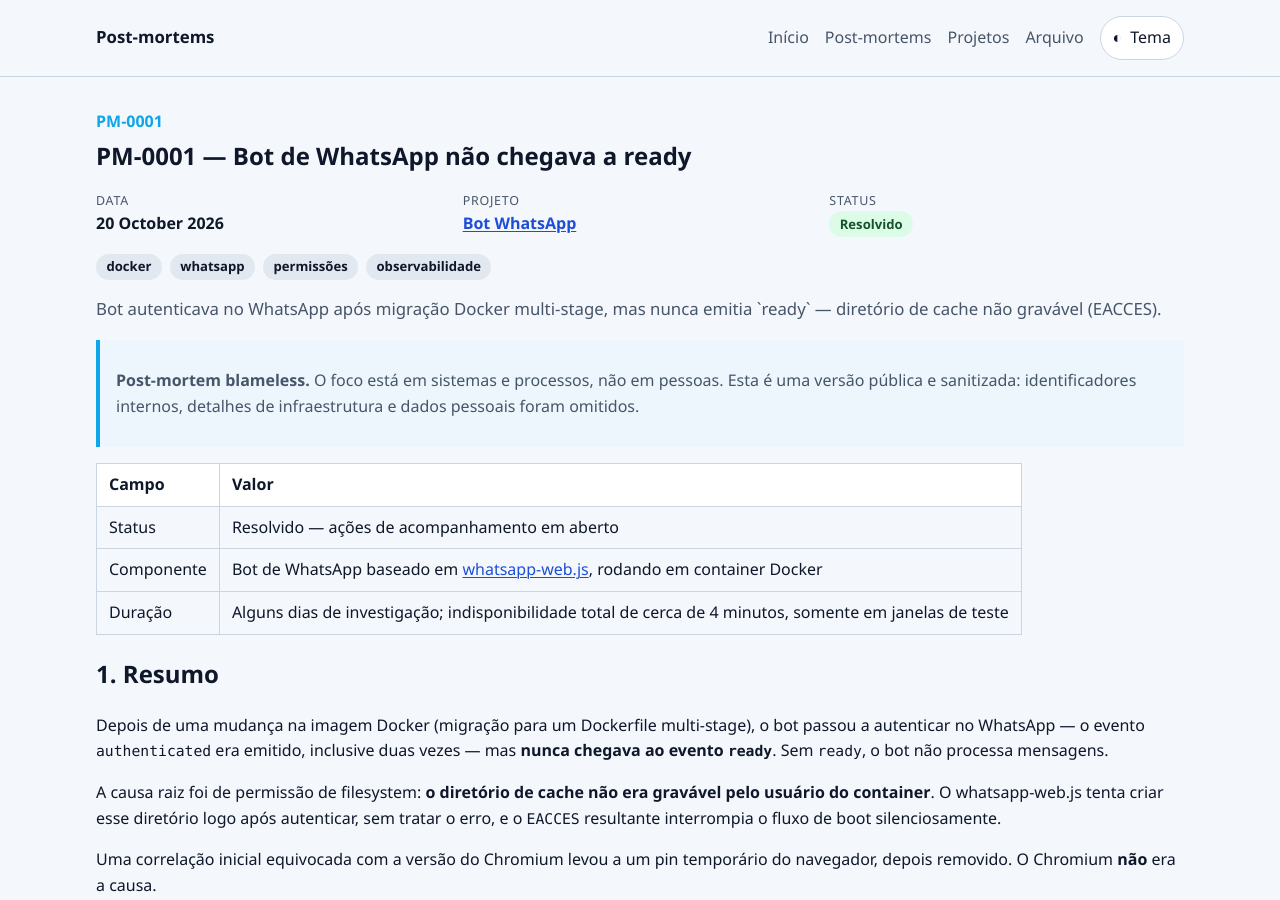
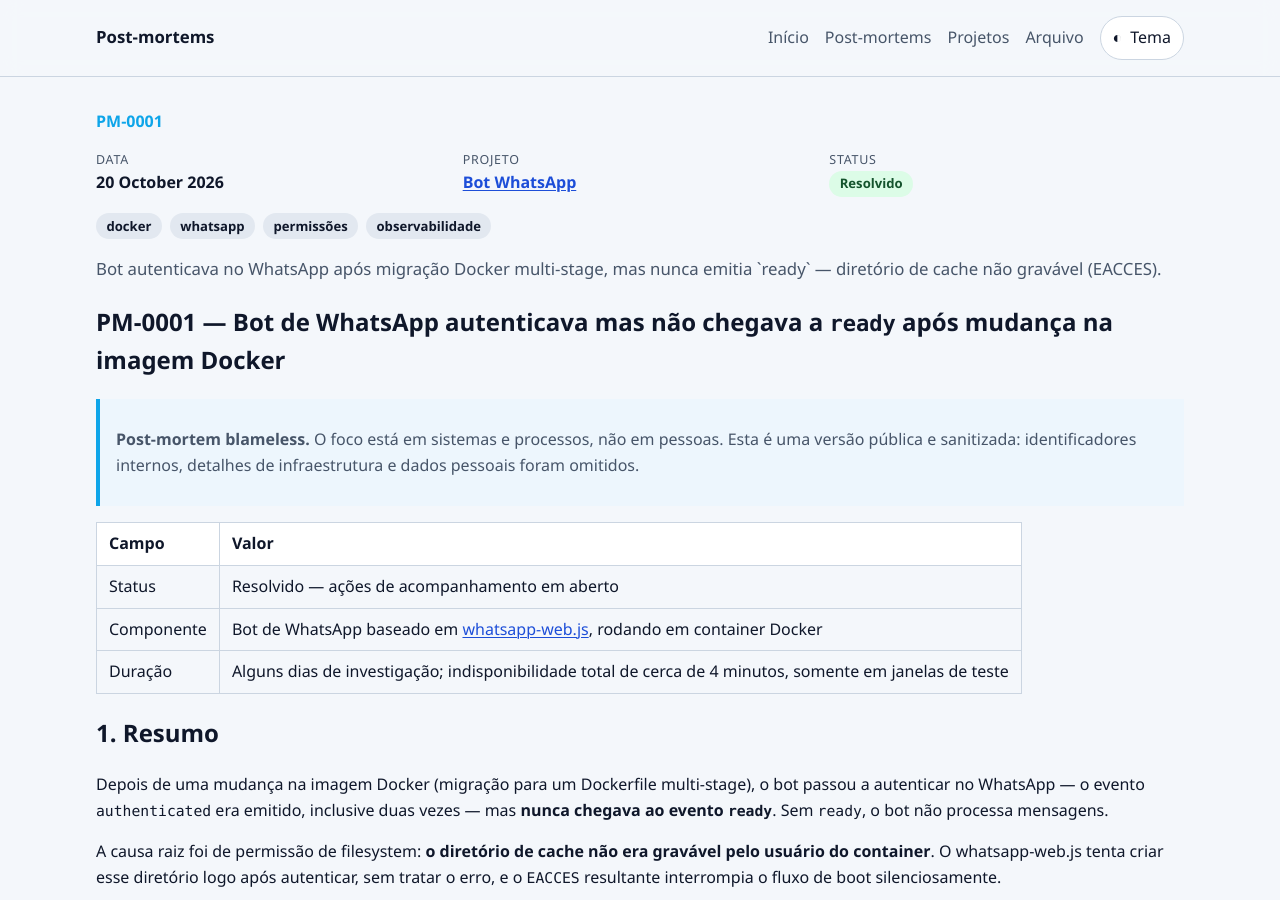
Before and after one commit to ebersonra/post-mortem, a Jekyll site: the page built from postmortems/PM-0001-boot-ready-cache-permission.md, in a window 1280 px wide and 900 px high. Built offline with Jekyll 4.4.1, drawn with Linux system fonts in a browser that asks for light colours.

Commit message:
Restore PM-0001 body H1 and drop layout duplicate title
Assisted-by: Jordan Walke - Specialist React

Co-authored-by: Eberson Ramos <ebersonra@users.noreply.github.com>

```diff
--- a/_layouts/postmortem.html
+++ b/_layouts/postmortem.html
@@ -3,8 +3,7 @@ layout: default
 ---
 <article class="pm-article">
   <header class="pm-article__header">
-    {% if page.pm_id %}<p class="pm-article__id">{{ page.pm_id }}</p>{% endif %}
-    <h1>{{ page.title }}</h1>
+    {% if page.pm_id %}<p class="pm-article__id">{{ page.pm_id | escape }}</p>{% endif %}
     <dl class="pm-article__meta">
       {% if page.date %}
         <div>
@@ -15,25 +14,25 @@ layout: default
       {% if page.project %}
         <div>
           <dt>Projeto</dt>
-          <dd><a href="{{ '/projects/' | append: page.project | append: '/' | relative_url }}">{{ page.project_name | default: page.project }}</a></dd>
+          <dd><a href="{{ '/projects/' | append: page.project | append: '/' | relative_url }}">{{ page.project_name | default: page.project | escape }}</a></dd>
         </div>
       {% endif %}
       {% if page.status %}
         <div>
           <dt>Status</dt>
-          <dd><span class="status-pill">{{ page.status }}</span></dd>
+          <dd><span class="status-pill">{{ page.status | escape }}</span></dd>
         </div>
       {% endif %}
     </dl>
     {% if page.tags.size > 0 %}
       <ul class="tag-list" aria-label="Tags">
         {% for tag in page.tags %}
-          <li><span class="tag">{{ tag }}</span></li>
+          <li><span class="tag">{{ tag | escape }}</span></li>
         {% endfor %}
       </ul>
     {% endif %}
     {% if page.summary %}
-      <p class="pm-article__summary">{{ page.summary }}</p>
+      <p class="pm-article__summary">{{ page.summary | escape }}</p>
     {% endif %}
   </header>
   <div class="pm-article__content prose">
--- a/postmortems/PM-0001-boot-ready-cache-permission.md
+++ b/postmortems/PM-0001-boot-ready-cache-permission.md
@@ -12,6 +12,8 @@ tags:
   - observabilidade
 status: Resolvido
 ---
+
+# PM-0001 — Bot de WhatsApp autenticava mas não chegava a `ready` após mudança na imagem Docker
 
 > **Post-mortem blameless.** O foco está em sistemas e processos, não em pessoas. Esta é uma versão pública e sanitizada: identificadores internos, detalhes de infraestrutura e dados pessoais foram omitidos.
 
```
